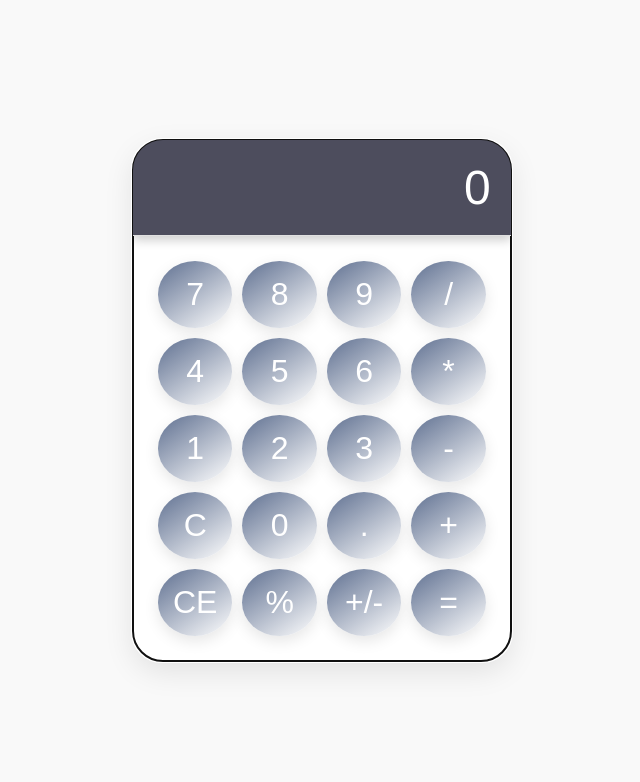
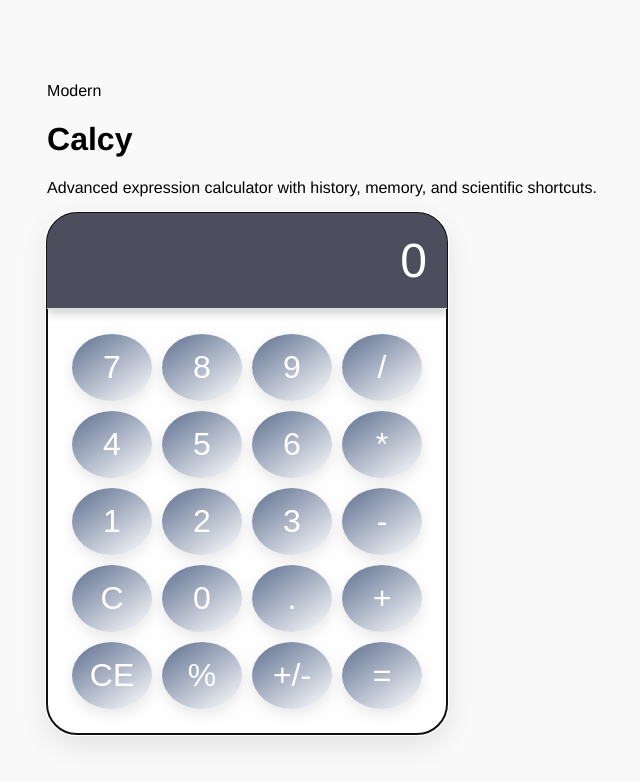
Before and after one commit to uttam-marakana/Calcy, a React (Vite) app: page / in a window 1280 px wide. Shown: the top 782 px of the page, without its empty margins (318-958 px from the left). Built offline with nearby package versions, Linux system fonts and the light colour scheme.

Commit message:
Modified Code :: "App.jsx" file

```diff
--- a/src/App.jsx
+++ b/src/App.jsx
@@ -1,11 +1,18 @@
-import React from "react";
 import Calcy from "./pages/Calcy";
+import "./App.css";
 
 function App() {
   return (
-    <>
+    <main className="app-shell">
+      <header className="app-header">
+        <div>
+          <p className="eyebrow">Modern</p>
+          <h1>Calcy</h1>
+          <p className="subtitle">Advanced expression calculator with history, memory, and scientific shortcuts.</p>
+        </div>
+      </header>
       <Calcy />
-    </>
+    </main>
   );
 }
 
```
